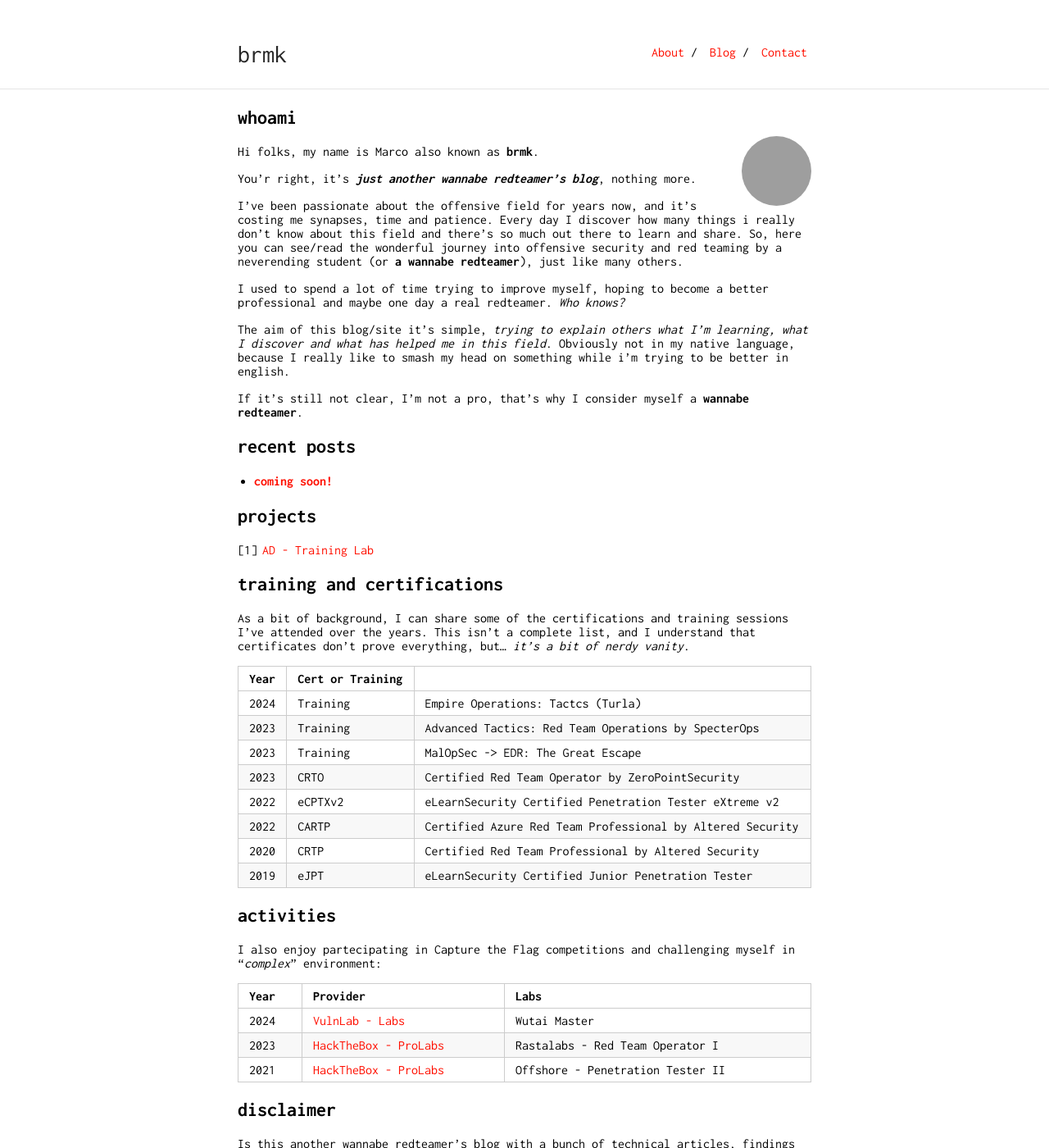
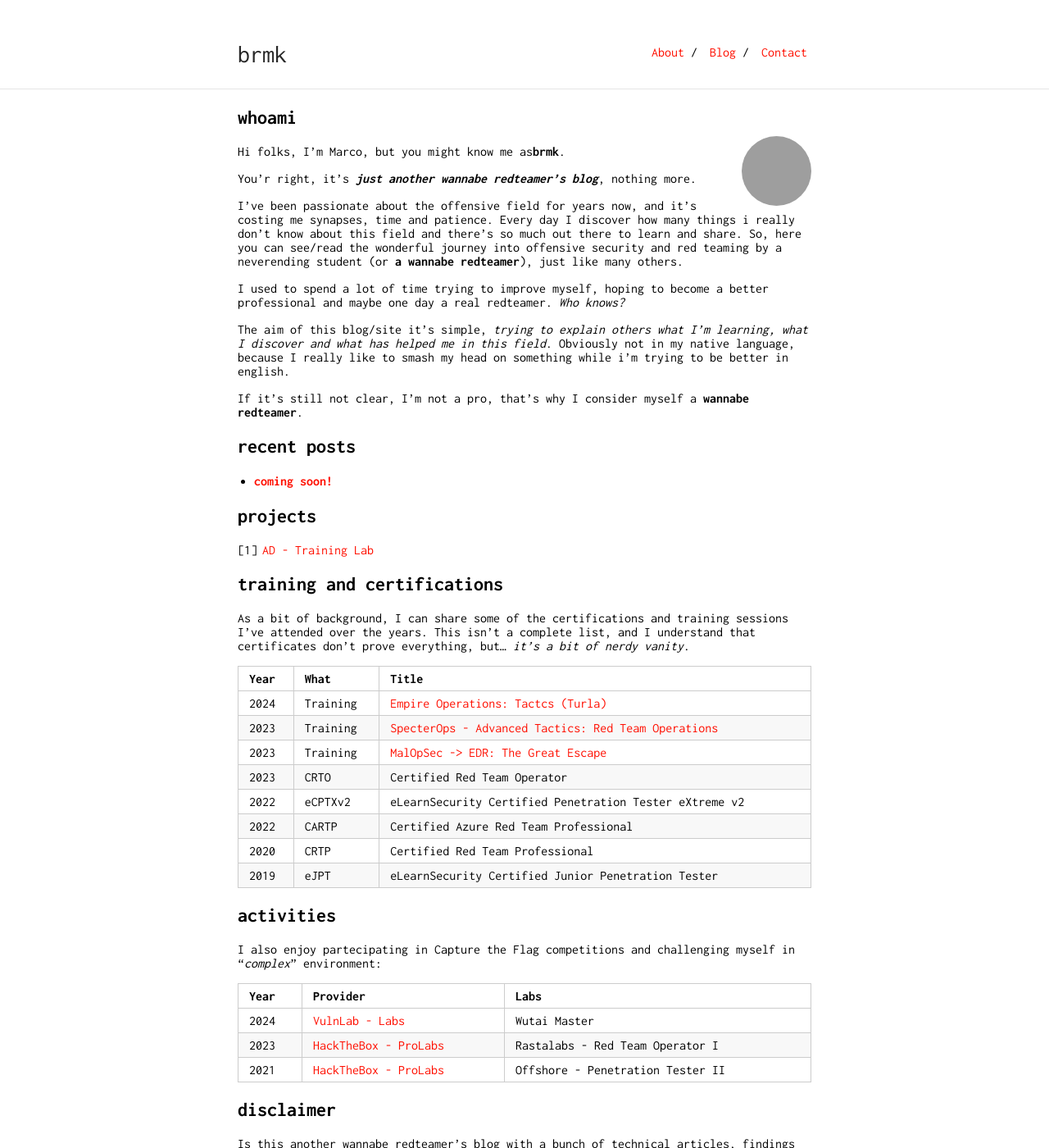
Before and after one commit to brmkit/brmkit.github.io, a Jekyll site: the page built from index.md, in a window 1280 px wide and 1400 px high. Shown: the whole window at 82% size. Built offline with Jekyll 4.4.1, drawn with Linux system fonts in a browser that asks for light colours; our own code applies the rules of GitHub Pages for plain Markdown files; grey boxes are pictures that could not be loaded.

Commit message:
updated index.md

```diff
--- a/index.md
+++ b/index.md
@@ -6,7 +6,7 @@ layout: default
 
 <img class="profile-picture" src="https://avatars.githubusercontent.com/u/29227228?v=4">
 
-Hi folks, my name is Marco also known as **brmk**.
+Hi folks, I'm Marco, but you might know me as**brmk**.
 
 You'r right, it’s **_just another wannabe redteamer’s blog_**, nothing more.
 
@@ -55,15 +55,15 @@ If it's still not clear, I'm not a pro, that's why I consider myself a **wannabe
 ## training and certifications
 As a bit of background, I can share some of the certifications and training sessions I've attended over the years. This isn't a complete list, and I understand that certificates don't prove everything, but... _it's a bit of nerdy vanity_.
 
-Year | Cert or Training
+Year | What | Title
 -----|-------|--------
-2024 | Training | Empire Operations: Tactcs (Turla)
-2023 | Training | Advanced Tactics: Red Team Operations by SpecterOps
-2023 | Training | MalOpSec -> EDR: The Great Escape
-2023 | CRTO  | Certified Red Team Operator by ZeroPointSecurity
+2024 | Training | [Empire Operations: Tactcs (Turla)](https://bc-security.org/courses/empire-operations-tactics-turla)
+2023 | Training | [SpecterOps - Advanced Tactics: Red Team Operations](https://specterops.io/training/red-team-operations/)
+2023 | Training | [MalOpSec -> EDR: The Great Escape](https://milano.securitybsides.it/malopsec.html)
+2023 | CRTO  | Certified Red Team Operator
 2022 | eCPTXv2 | eLearnSecurity Certified Penetration Tester eXtreme v2
-2022 | CARTP | Certified Azure Red Team Professional by Altered Security
-2020 | CRTP | Certified Red Team Professional by Altered Security
+2022 | CARTP | Certified Azure Red Team Professional
+2020 | CRTP | Certified Red Team Professional
 2019 | eJPT | eLearnSecurity Certified Junior Penetration Tester
 
 
```
